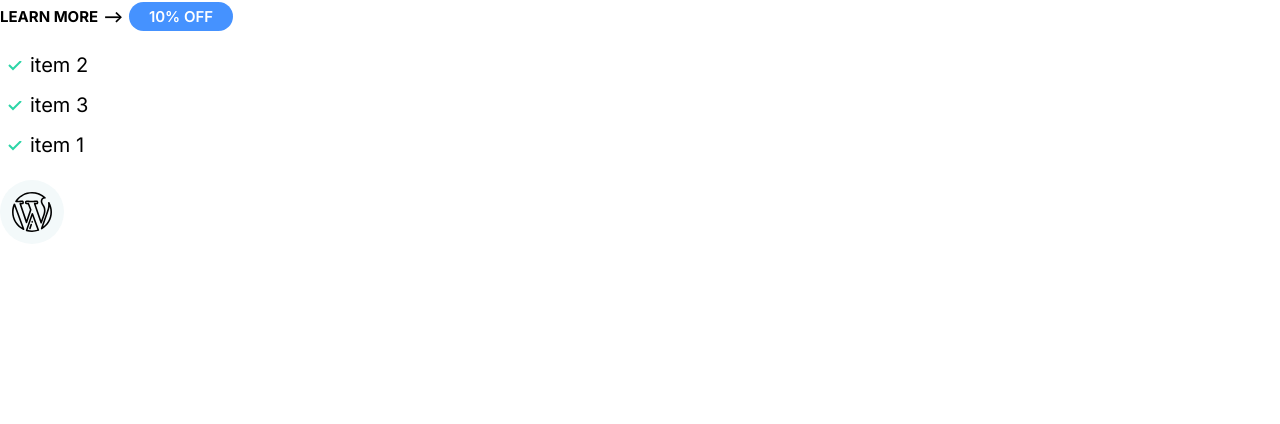
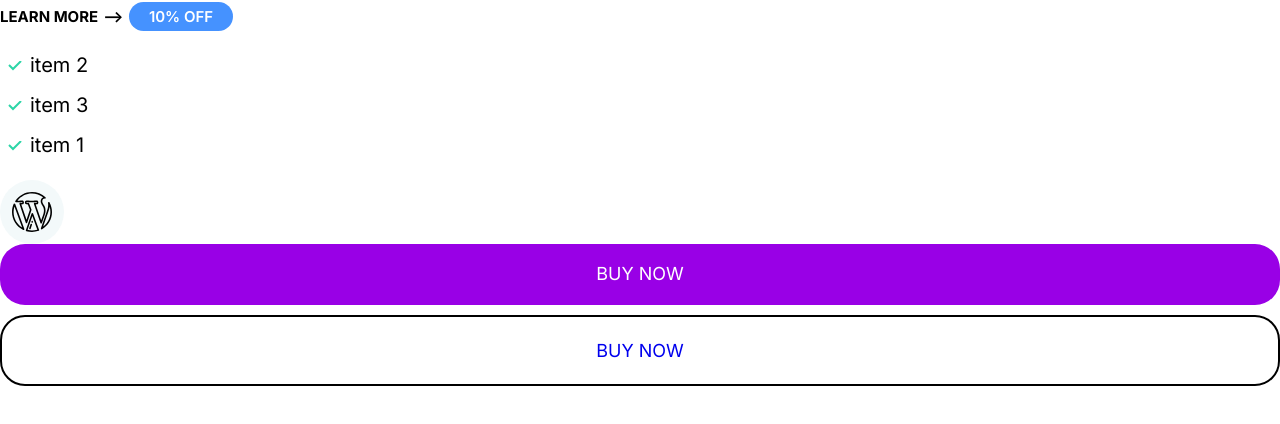
Before and after one commit to JacobJaniak/test, a plain HTML site: page index.html in a window 1280 px wide. Drawn offline with Linux system fonts and the light colour scheme.

Commit message:
buttons components added

```diff
--- a/css/styles.css
+++ b/css/styles.css
@@ -4,6 +4,12 @@
   --color-accent: #000;
   --color-headings: #000;
   --color-body: #828289;
+}
+
+*,
+*::after,
+*::before {
+  box-sizing: border-box;
 }
 
 /* Typography */
@@ -168,3 +174,51 @@ a {
   justify-content: center;
   align-items: center;
 }
+
+/* Button */
+.btn {
+  border-style: none;
+  border-radius: 2.5rem;
+  text-transform: uppercase;
+  padding: 20px 100px;
+  margin: 1rem, 0;
+  cursor: pointer;
+  white-space: nowrap;
+  display: block;
+  margin-bottom: 1rem;
+}
+
+.btn--secondary {
+  background-color: transparent;
+  border: 2px solid var(--color-accent);
+  font-size: 1.8rem;
+  font-weight: 400;
+}
+
+.btn--secondary:hover {
+  background: black;
+  color: white;
+}
+
+.btn--primary {
+  background-color: var(--color-secondary);
+  font-size: 1.8rem;
+  font-weight: 400;
+  color: white;
+}
+
+.btn--primary:hover {
+  background: black;
+}
+
+.btn--block {
+  width: 100%;
+  display: inline-block;
+  text-align: center;
+}
+
+@media screen and (min-width 1024px) {
+  .btn {
+    font-size: 1.8rem;
+  }
+}
--- a/index.html
+++ b/index.html
@@ -25,5 +25,10 @@
      <svg class="icon icon">
        <use xlink:href="images/sprite.svg#wordpress"></use>
     </span>
+
+      <button class="btn btn--primary btn--block">buy now</button>
+
+      <a href="#" class="btn btn--secondary btn--block">buy now</a>
+
   </body>
 </html>
```
Also changed, not shown: components/buttons.html (added, +3 -0 lines).
